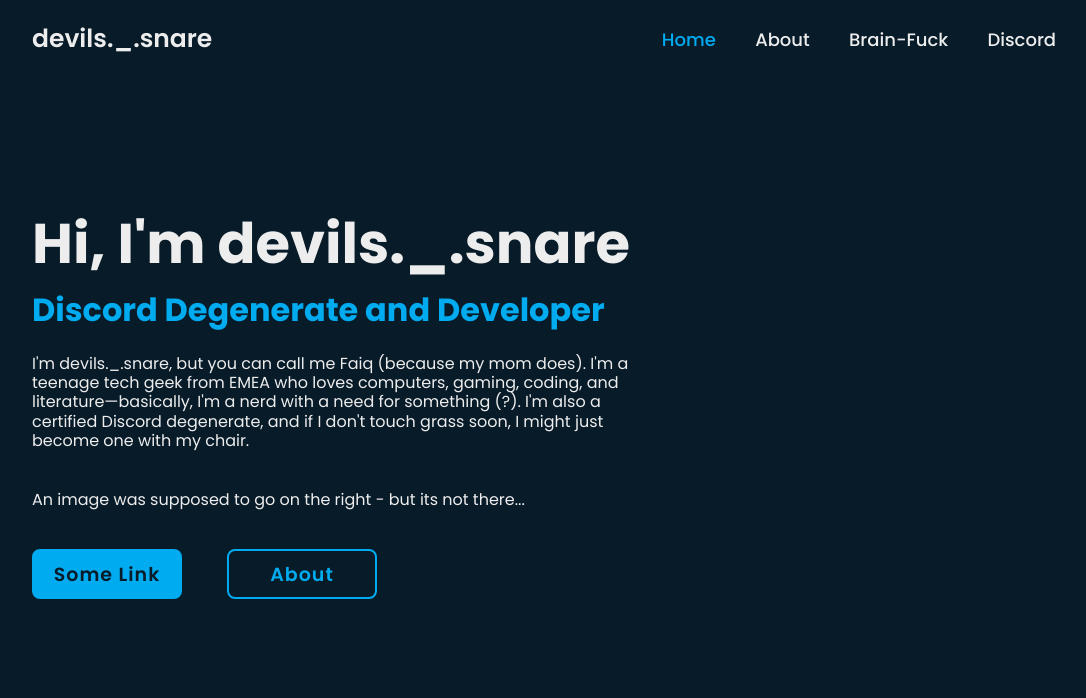
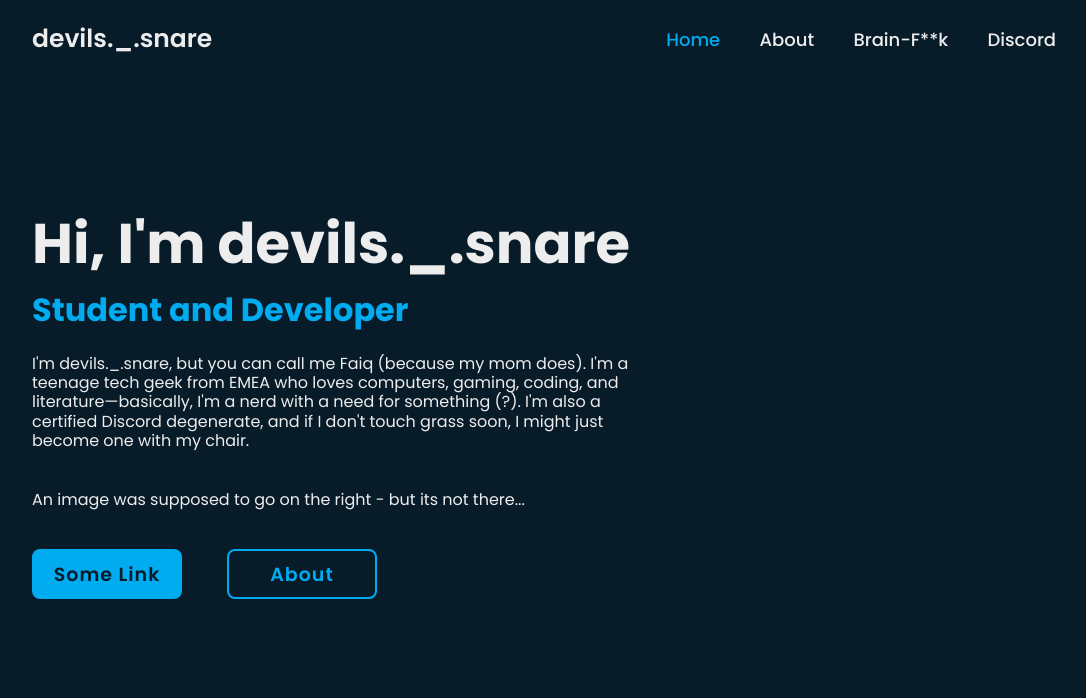
Before and after one commit to devilsSnarexx/devilssnare, a plain HTML site: page index.html in a window 1280 px wide. Shown: the top 698 px of the page, without its empty margins (96-1182 px from the left). Drawn offline with nearby package versions, Linux system fonts and the light colour scheme.

Commit message:
Update index.html

```diff
--- a/index.html
+++ b/index.html
@@ -17,7 +17,7 @@
         <nav class="navbar">
             <a href="index.html" class="active">Home</a>
             <a href="about.html">About</a>
-            <a href="brainfuck.html">Brain-Fuck</a>
+            <a href="brainfuck.html">Brain-F**k</a>
             <a href="https://discordid.netlify.app/?id=1016398299084894388" target="_blank">Discord</a>
         </nav>
     </header>
@@ -25,7 +25,7 @@
     <section class="home">
         <div class="home-content">
             <h1>Hi, I'm devils._.snare</h1>
-            <h3>Discord Degenerate and Developer</h3>
+            <h3>Student and Developer</h3>
             <p> I'm devils._.snare, but you can call me Faiq (because my mom does). I'm a teenage tech geek from EMEA who loves computers, gaming, coding, and literature—basically, I'm a nerd with a need for something (?). I'm also a certified Discord degenerate, and if I don't touch grass soon, I might just become one with my chair.</p>
             <p>An image was supposed to go on the right - but its not there...</p>
             <div class="btn-box">
```
